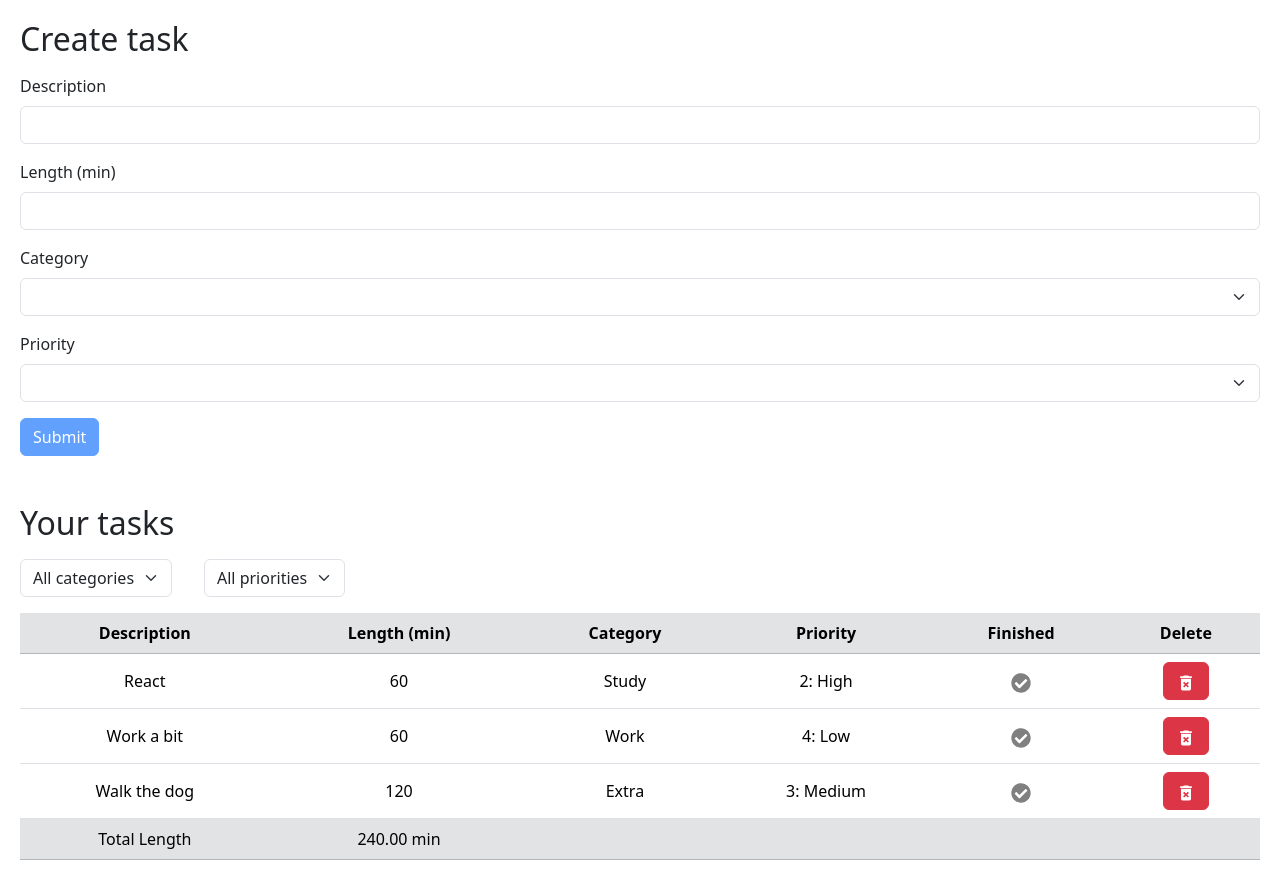
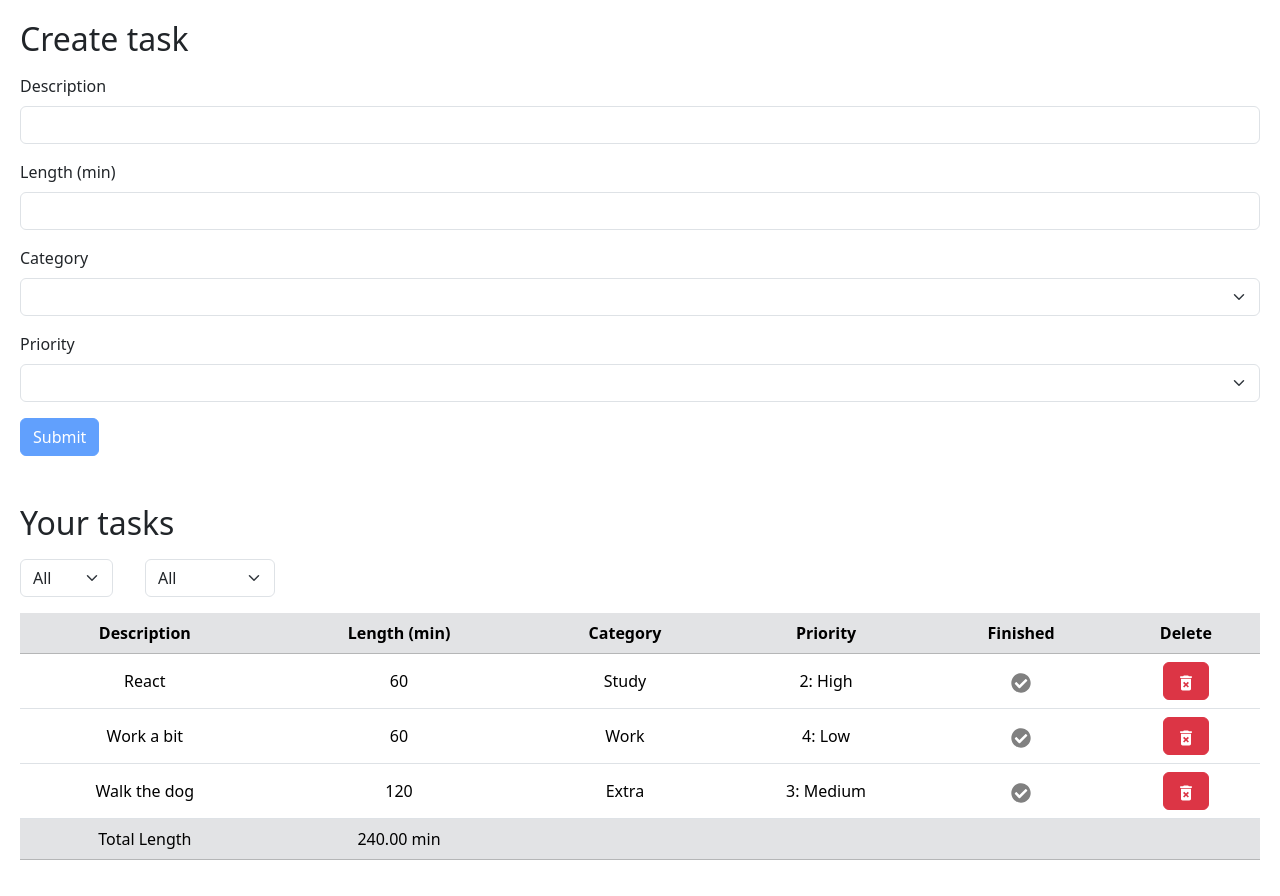
Before and after one commit to FAC29A/Chris_Alex_React, a React (Vite) app: page / in a window 1280 px wide. Built offline with nearby package versions, Linux system fonts and the light colour scheme.

Commit message:
Swapped to single filter

```diff
--- a/src/App.tsx
+++ b/src/App.tsx
@@ -6,44 +6,45 @@
 // import ExpandableText from './components/ExpandableText'
 // import ExpandableButton from './components/ExpandableButton'
 //import Form from './components/Form'
-import { useState } from "react";
-import { v4 as uuidv4 } from "uuid";
-import MyForm from "./components/MyForm";
-import TaskList from "./components/TaskList";
-import Filter from "./components/Filter";
-import Filter2 from "./components/Filter2";
-import { Task } from "./components/TaskList";
+import { useState } from 'react'
+import { v4 as uuidv4 } from 'uuid'
+import MyForm from './components/MyForm'
+import TaskList from './components/TaskList'
+import GenericFilter from './components/GenericFilter'
+import categories from './components/categories'
+import priorities from './components/priorities'
+import { Task } from './components/TaskList'
 
 function App() {
 	const [tasks, setTasks] = useState([
 		{
 			id: 1,
-      description: "React",
+			description: 'React',
 			length: 60,
-      category: "Study",
-      priority: "2: High",
+			category: 'Study',
+			priority: '2: High',
 			finished: false,
 		},
 		{
 			id: 2,
-      description: "Work a bit",
+			description: 'Work a bit',
 			length: 60,
-      category: "Work",
-      priority: "4: Low",
+			category: 'Work',
+			priority: '4: Low',
 			finished: false,
 		},
 		{
 			id: 3,
-      description: "Walk the dog",
+			description: 'Walk the dog',
 			length: 120,
-      category: "Extra",
-      priority: "3: Medium",
+			category: 'Extra',
+			priority: '3: Medium',
 			finished: false,
 		},
-  ]);
+	])
 
-  const [selectedCategory, setSelectedCategory] = useState("");
-  const [selectedPriority, setSelectedPriority] = useState("");
+	const [selectedCategory, setSelectedCategory] = useState('')
+	const [selectedPriority, setSelectedPriority] = useState('')
 
 	// const visibleTasks = selectedCategory
 	// 	? tasks.filter((task) => task.category === selectedCategory)
@@ -55,51 +56,53 @@ function App() {
 
 	//combining two ternary logics into a single function - forgot to add return!
 	const visibleTasks = () => {
-    if (selectedCategory) {
-      return tasks.filter((task) => task.category === selectedCategory);
-    } else if (selectedPriority) {
-      return tasks.filter((task) => task.priority === selectedPriority);
-    } else {
-      return tasks;
+		return tasks.filter((task) => {
+			const matchesCategory = selectedCategory
+				? task.category === selectedCategory
+				: true
+			const matchesPriority = selectedPriority
+				? task.priority === selectedPriority
+				: true
+			return matchesCategory && matchesPriority
+		})
 	}
-  };
 
 	const toggleFinished = (id: number) => {
 		const updatedTasks = tasks.map((task) => {
 			if (task.id === id) {
-        return { ...task, finished: !task.finished };
+				return { ...task, finished: !task.finished }
 			}
-      return task;
-    });
-    setTasks(updatedTasks);
-  };
+			return task
+		})
+		setTasks(updatedTasks)
+	}
 
 	const sortBy = (sortField: keyof Task) => {
 		const sortedTasks = [...tasks].sort((a, b) => {
 			// Ensure both values are strings before comparing
 			if (
-        typeof a[sortField] === "string" &&
-        typeof b[sortField] === "string"
+				typeof a[sortField] === 'string' &&
+				typeof b[sortField] === 'string'
 			) {
-        return (a[sortField] as string).localeCompare(b[sortField] as string);
+				return (a[sortField] as string).localeCompare(b[sortField] as string)
 			}
 			// Ensure both values are numbers before comparing
 			else if (
-        typeof a[sortField] === "number" &&
-        typeof b[sortField] === "number"
+				typeof a[sortField] === 'number' &&
+				typeof b[sortField] === 'number'
 			) {
-        return (a[sortField] as number) - (b[sortField] as number);
+				return (a[sortField] as number) - (b[sortField] as number)
 			}
 			// Default case for non-comparable types (like boolean)
-      return 0;
-    });
-    setTasks(sortedTasks);
-  };
+			return 0
+		})
+		setTasks(sortedTasks)
+	}
 
 	return (
 		<>
-      <div className="mb-5">
-        <h2 className="mb-3">Create task</h2>
+			<div className='mb-5'>
+				<h2 className='mb-3'>Create task</h2>
 				<MyForm
 					onSubmit={(task) =>
 						setTasks([
@@ -110,17 +113,21 @@ function App() {
 				></MyForm>
 			</div>
 
-      <div className="mb-3">
-        <h2 className="mb-3">Your tasks</h2>
+			<div className='mb-3'>
+				<h2 className='mb-3'>Your tasks</h2>
 				<div className='flexContainer'>
-        <Filter
-          onSelectCategory={(category) => setSelectedCategory(category)}
-          onSelectPriority={(priority) => setSelectedPriority(priority)}
-        ></Filter>
-        <Filter2
-          onSelectPriority={(priority) => setSelectedPriority(priority)}
-          onSelectCategory={(category) => setSelectedCategory(category)}
-        ></Filter2>
+					<div className='flexContainer'>
+						<GenericFilter
+							options={categories} // Replace with categories array if you have it
+							value={selectedCategory}
+							onChange={setSelectedCategory}
+						/>
+						<GenericFilter
+							options={priorities} // Replace with priorities array if you have it
+							value={selectedPriority}
+							onChange={setSelectedPriority}
+						/>
+					</div>
 				</div>
 			</div>
 			<TaskList
@@ -130,7 +137,7 @@ function App() {
 				sortBy={(sortField) => sortBy(sortField as keyof Task)}
 			></TaskList>
 		</>
-  );
+	)
 }
 
-export default App;
+export default App
--- a/src/components/Filter.tsx
+++ /dev/null
@@ -1,27 +0,0 @@
-import categories from './categories'
-
-interface Props {
-	onSelectCategory: (category: string) => void
-	onSelectPriority: (priority: string) => void
-}
-
-const Filter = ({ onSelectCategory, onSelectPriority }: Props) => {
-	return (
-		<select
-			className='form-select width100'
-			onChange={(event) => {
-				onSelectCategory(event.target.value)
-				onSelectPriority('All priorities')
-			}}
-		>
-			<option value=''>All categories</option>
-			{categories.map((category) => (
-				<option key={category} value={category}>
-					{category}
-				</option>
-			))}
-		</select>
-	)
-}
-
-export default Filter
--- a/src/components/Filter2.tsx
+++ /dev/null
@@ -1,27 +0,0 @@
-import priorities from './priorities'
-
-interface Props {
-	onSelectPriority: (priority: string) => void
-	onSelectCategory: (category: string) => void
-}
-
-const Filter2 = ({ onSelectPriority, onSelectCategory }: Props) => {
-	return (
-		<select
-			className='form-select width100'
-			onChange={(event) => {
-				onSelectPriority(event.target.value)
-				onSelectCategory('All categories')
-			}}
-		>
-			<option value=''>All priorities</option>
-			{priorities.map((priority) => (
-				<option key={priority} value={priority}>
-					{priority}
-				</option>
-			))}
-		</select>
-	)
-}
-
-export default Filter2
--- /dev/null
+++ b/src/components/GenericFilter.tsx
@@ -0,0 +1,24 @@
+interface GenericFilterProps {
+    options: string[];
+    value: string;
+    onChange: (value: string) => void;
+  }
+
+  const GenericFilter = ({ options, value, onChange }: GenericFilterProps) => {
+    return (
+      <select
+        className='form-select width100'
+        value={value}
+        onChange={(event) => onChange(event.target.value)}
+      >
+        <option value=''>All</option>
+        {options.map((option) => (
+          <option key={option} value={option}>
+            {option}
+          </option>
+        ))}
+      </select>
+    );
+  };
+
+  export default GenericFilter;
--- a/src/components/TaskList.tsx
+++ b/src/components/TaskList.tsx
@@ -18,7 +18,7 @@ interface Props {
 }
 
 const TaskList = ({ tasks, onDelete, onFinished, sortBy }: Props) => {
-	if (tasks.length === 0) return null
+	//if (tasks.length === 0) return null
 
 	return (
 		<table className='table  align-middle text-center'>
--- a/src/components/categories.ts
+++ b/src/components/categories.ts
@@ -1,3 +1,3 @@
-const categories = ['Study', 'Work', 'Kids', 'Extra'] as const
+const categories = ['Study', 'Work', 'Kids', 'Extra']
 
 export default categories
--- a/src/components/priorities.ts
+++ b/src/components/priorities.ts
@@ -1,3 +1,3 @@
-const priorities = ['1: Urgent!', '2: High', '3: Medium', '4: Low', '5: meh..'] as const
+const priorities = ['1: Urgent!', '2: High', '3: Medium', '4: Low', '5: meh..']
 
 export default priorities
```
Lines whose indentation alone changed are shown as unchanged.
